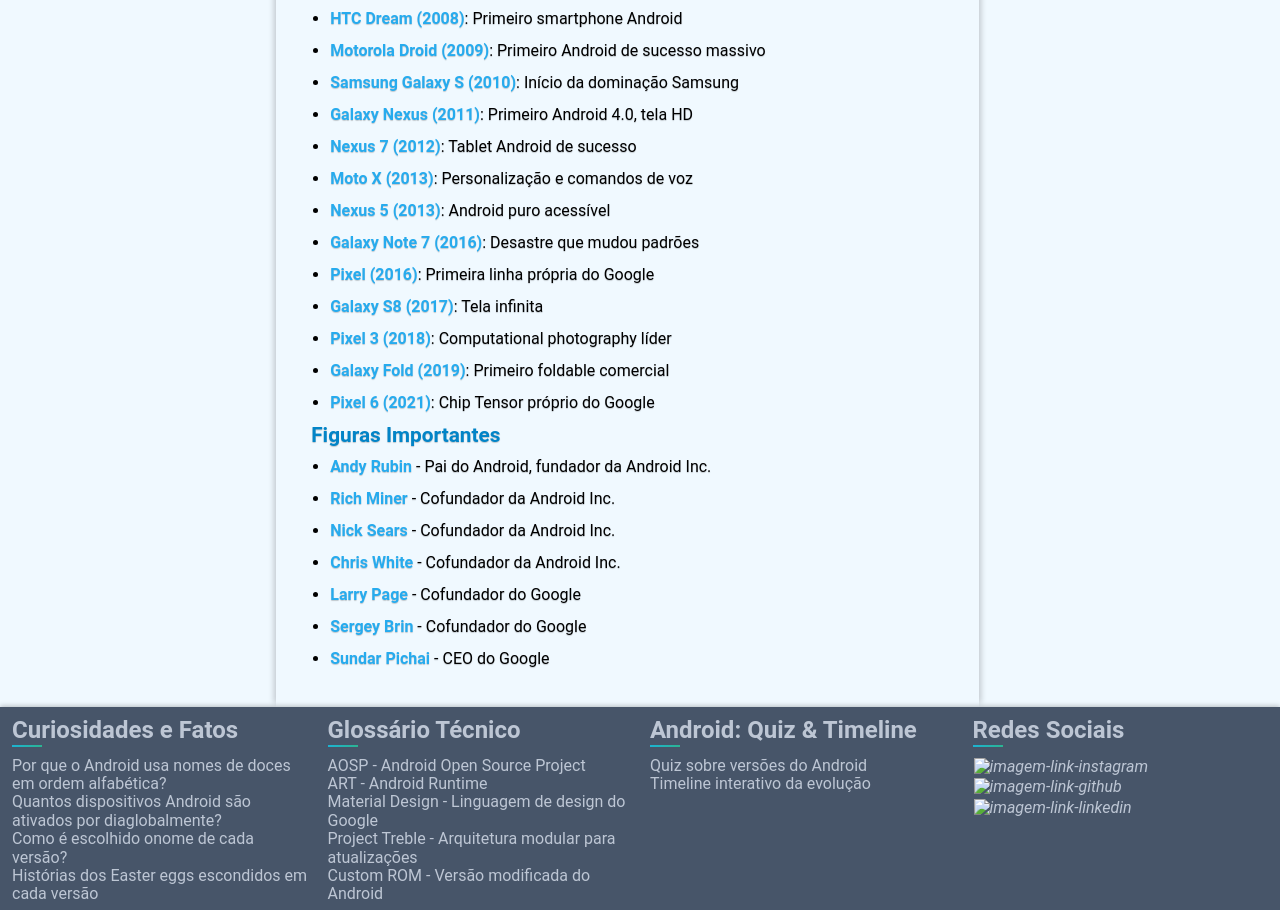
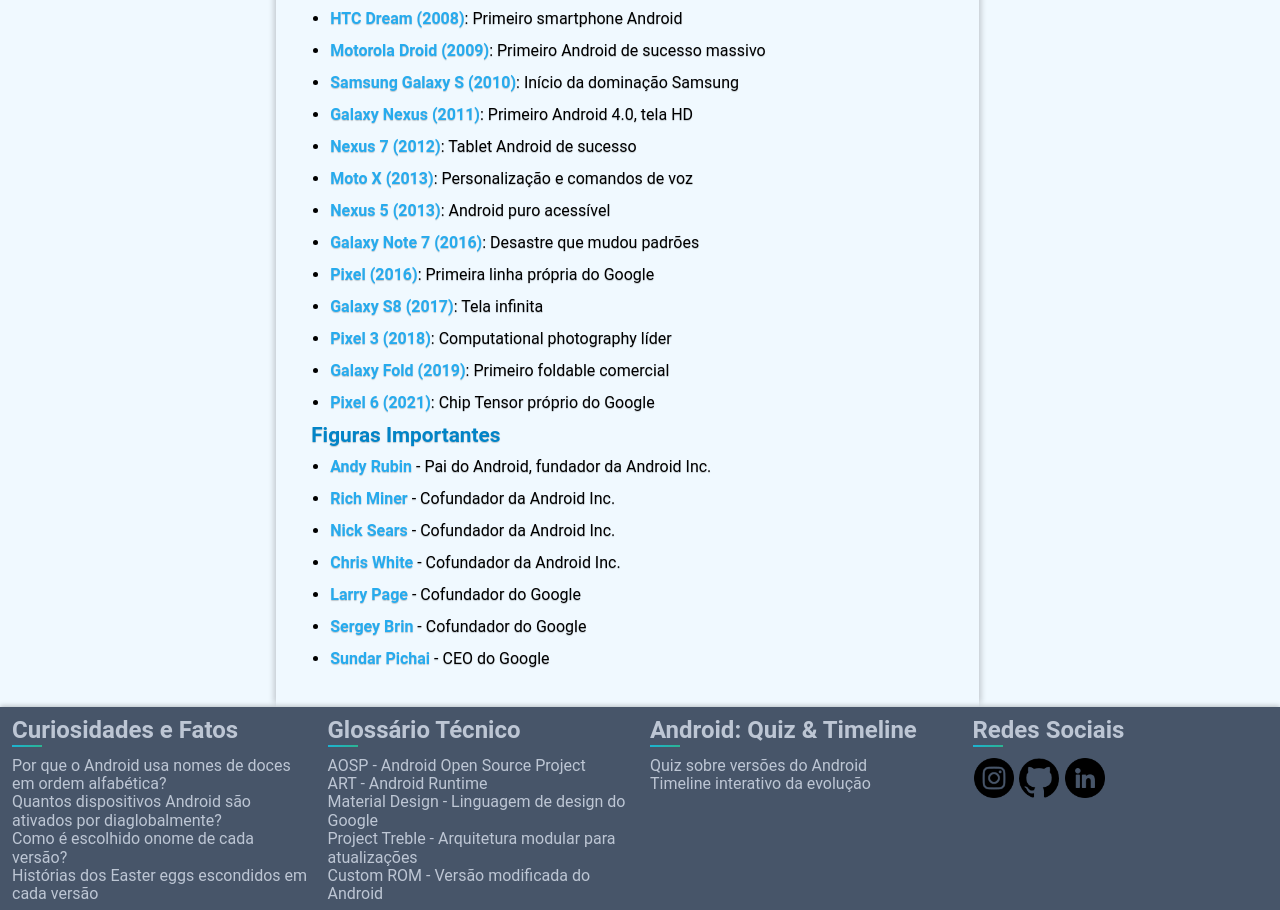
Before and after one commit to jose33-afk/android-site-2.0, a plain HTML site: page index.html in a window 1280 px wide. Shown: the part 9725-10635 px from the top of the page. Drawn offline with Linux system fonts and the light colour scheme; the site is published under a folder, as on GitHub Pages, so addresses that start at the root find nothing.

Commit message:
Update index.html

```diff
--- a/index.html
+++ b/index.html
@@ -573,12 +573,12 @@
             <h2 class="follow__titolo">Redes Sociais</h2>
             <address class="follow__links">
                 <a href="https://www.instagram.com/joseafk88/">
-                    <img class="follow__img" src="/assets/img/icons/instagram.png" alt="imagem-link-instagram">
+                    <img class="follow__img" src="./assets/img/icons/instagram.png" alt="imagem-link-instagram">
                 </a>
                 <a href="https://github.com/jose33-afk">
-                    <img class="follow__img" src="/assets/img/icons/github.png" alt="imagem-link-github"></a>
+                    <img class="follow__img" src="./assets/img/icons/github.png" alt="imagem-link-github"></a>
                 <a href="https://www.linkedin.com/in/jose-carlos-8766a2315?utm_source=share&utm_campaign=share_via&utm_content=profile&utm_medium=android_app">
-                    <img class="follow__img" src="/assets/img/icons/linkedin.png" alt="imagem-link-linkedin">
+                    <img class="follow__img" src="./assets/img/icons/linkedin.png" alt="imagem-link-linkedin">
                 </a>
             </address>
         </section>
```
